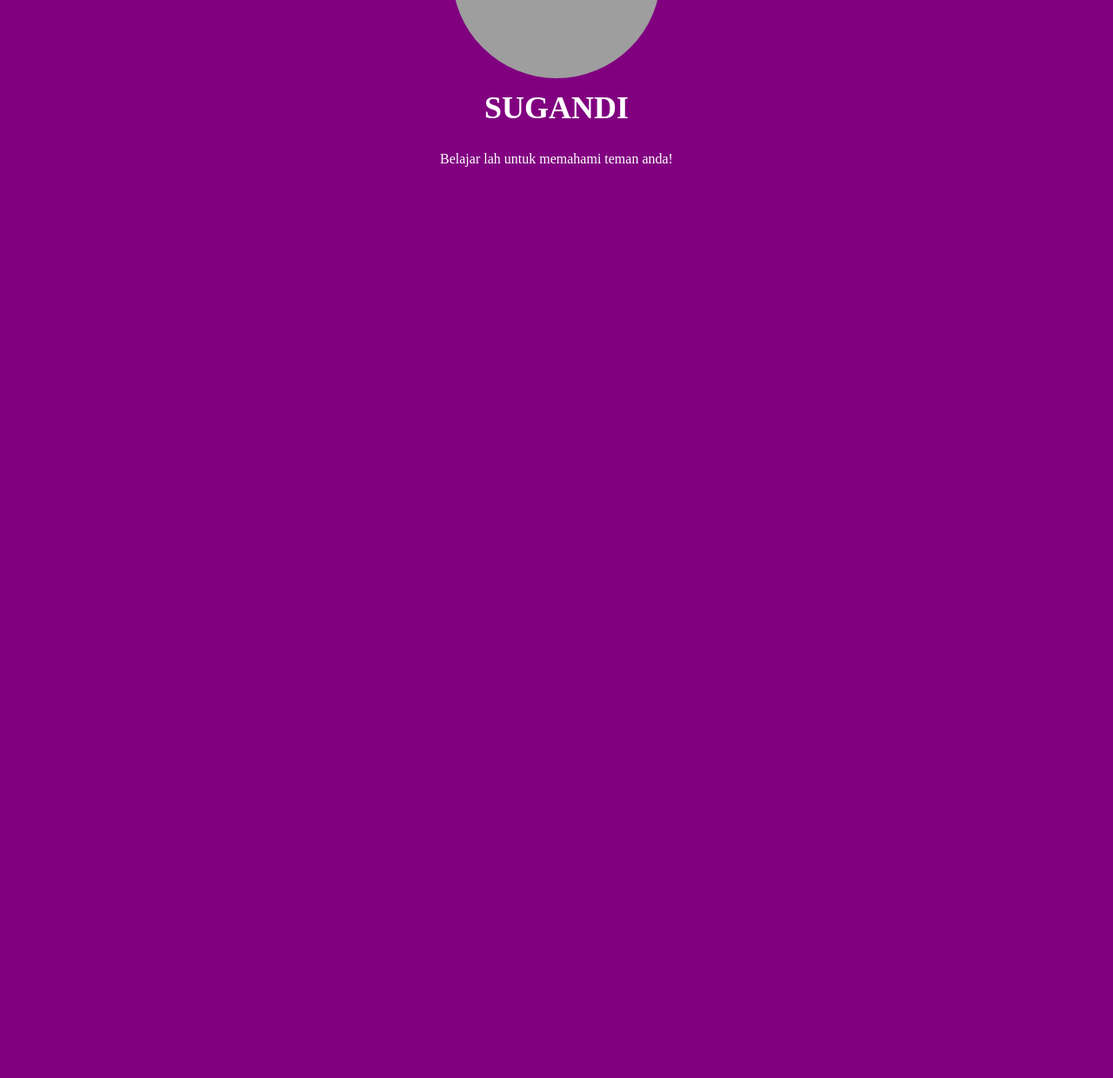
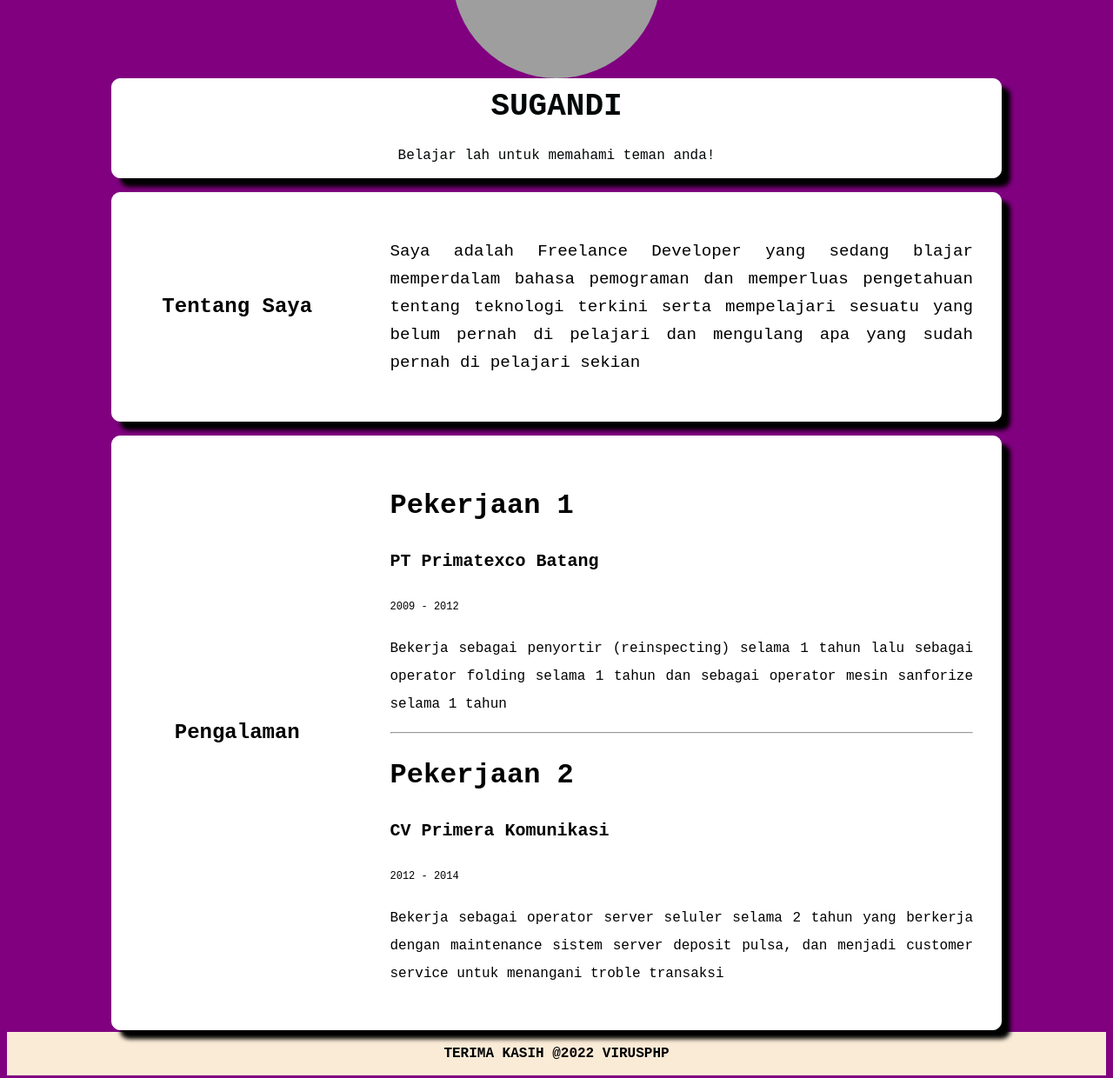
Before and after one commit to virusphp/pengenalan_css, a plain HTML site: page index.html in a window 1280 px wide. Shown: the part 158-1398 px from the top of the page at 87% size. Before the commit the page ends 800 px from the top, so only its background shows below. Drawn offline with Linux system fonts and the light colour scheme; grey boxes are pictures that could not be loaded.

Commit message:
finish porto native

```diff
--- a/index.html
+++ b/index.html
@@ -8,16 +8,74 @@
 	<title>Gandi Megonodev</title>
 </head>
 <body>
-	<header class="center-megono">
+	<header class="center">
 		<img src="https://placekitten.com/240" alt="computer" class="img-rounded">
 	</header>
 
-	<div class="content-container">
-		<section class="megono">
-			<h1 class="nama-megono">SUGANDI</h1>
-			<p>Belajar lah untuk memahami teman anda!</p>
-		</section>
+	<div class="container mb-2">
+		<div class="card card-radius-10 shadow-xl center">
+			<section class="flex-c profil">
+				<h1 class="text-2">SUGANDI</h1>
+				<p >Belajar lah untuk memahami teman anda!</p>
+			</section>
+		</div>
+
+		<div class="card card-radius-10 shadow-xl center">
+			<section class="flex-r">
+				<div class="flex-left flex-left-25 my-auto">
+					<h2 class="item-center">
+					Tentang Saya
+					</h2>
+				</div>
+				<div class="flex-right flex-left-75 my-auto">
+					<p class="text-5 text-justify">
+						Saya adalah Freelance Developer yang sedang blajar memperdalam bahasa pemograman dan memperluas pengetahuan tentang teknologi terkini serta mempelajari sesuatu yang belum pernah di pelajari dan mengulang apa yang sudah pernah di pelajari sekian
+					</p>
+				</div>
+			</section>
+		</div>
+
+		<div class="card card-radius-10 shadow-xl center">
+			<section class="flex-r">
+				<div class="flex-left flex-left-25 my-auto">
+					<h2 class="item-center">
+					Pengalaman
+					</h2>
+				</div>
+				<div class="flex-right flex-left-75 my-auto">
+					<p class="text-header text-left">
+						Pekerjaan 1
+					</p>
+					<p class="text-sub-header text-left">
+						PT Primatexco Batang
+					</p>
+					<p class="text-sub-content text-left">
+						2009 - 2012
+					</p>
+					<p class="text-content text-justify">
+						Bekerja sebagai penyortir (reinspecting) selama 1 tahun lalu sebagai operator folding selama 1 tahun dan sebagai operator mesin sanforize selama 1 tahun
+					</p>
+					<hr>
+					<p class="text-header text-left">
+						Pekerjaan 2
+					</p>
+					<p class="text-sub-header text-left">
+						CV Primera Komunikasi
+					</p>
+					<p class="text-sub-content text-left">
+						2012 - 2014
+					</p>
+					<p class="text-content text-justify">
+						Bekerja sebagai operator server seluler selama 2 tahun yang berkerja dengan maintenance sistem server deposit pulsa, dan menjadi customer service untuk menangani troble transaksi
+					</p>
+				</div>
+			</section>
+		</div>
 	</div>
+
+	<footer class="footer-megono">
+		TERIMA KASIH @2022 VIRUSPHP
+	</footer>
 
 </body>
 </html>
--- a/styles.css
+++ b/styles.css
@@ -1,50 +1,171 @@
+/*
+* Author :virusphp
+* Email : packercyber@gmail.com
+*/
+
 body {
 	background-color: purple;
+	font-family: 'Courier New', Courier, monospace;
 }
 
-.content-container {
+/* footer {
+	position: absolute;
+	bottom: 0;
+	left: 0;
+	margin-top: 25px;
+}
+
+@media (max-height:800px){
+	footer { position: static; }
+	header { padding-top:40px; }
+} */
+
+.footer-megono {
+	background-color: antiquewhite;
+	display: flex;
+    flex-direction: column;
+    align-items: center;
+    justify-content: flex-end;
+    text-align: center;
+	text-decoration: none;
+	padding: 1rem;
+	bottom: 0;
+	font: bold 16px 'Courier New';
+}
+
+.container {
 	margin-left: auto;
 	margin-right: auto;
 	display: flex;
 	max-width: 64rem;
-	flex-directiton: column;
+	flex-direction: column;
 	gap: 1rem;
 	min-width: 800px;
 }
 
-.center-megono {
+.center {
 	display : flex;
 	justify-content: center;
-}
-
-.content-megono {
-	display : flex;
-	justify-content: center;
+	text-align: center;
 }
 
 .img-rounded {
 	border-radius : 50%;
 }
 
-.megono {
+.mx-auto {
 	margin-left: auto;
     margin-right: auto;
-    display: flex;
+}
+
+.mt-2 {
+	margin-top: 2px;
+}
+
+.mb-2 {
+	margin-bottom: 2px;
+}
+
+.my-auto {
+	margin-top: auto;
+	margin-bottom: auto;
+}
+
+.shadow-xl {
+	-moz-box-shadow: 1px 2px 4px rgba(0, 0, 0,0.5);
+    -webkit-box-shadow: 1px 2px 4px rgba(0, 0, 0, .5);
+	box-shadow: 10px 10px 5px ;
+}
+
+.card {
+	background-color: white;
+}
+
+.card-radius-10 {
+	border: 1px solid white;
+	border-radius: 10px;
+}
+
+.flex-c {
+	display: flex;
     width: -webkit-fit-content;
     width: -moz-fit-content;
     width: fit-content;
     flex-direction: column;
-    padding-left: 4rem;
-    padding-right: 4rem;
-    text-align: center;
 }
 
-.megono p {
-	color: white;
+.flex-r {
+	display: flex;
+    width: -webkit-fit-content;
+    width: -moz-fit-content;
+    width: fit-content;
+    flex-direction: row;
 }
 
-.nama-megono {
-	color: white;
+.profil {
+	color: rgb(2, 7, 8);
+}
+
+.text-2 {
 	font-size: 2.25rem;
-    line-height: 0.5rem;
+    line-height: 0.2rem;
 }
+
+.text-5 {
+	font-size: 1.2rem;
+}
+
+.flex-left {
+	justify-content: flex-start;
+	padding: 2rem;
+	line-height: 2rem;
+}
+
+.item-center {
+	justify-content: center;
+	align-items: center;
+}
+
+.text-left {
+	text-align: left;
+}
+
+.text-center {
+	text-align: center;
+}
+
+.text-justify {
+	text-align: justify;
+}
+
+.flex-left-25 {
+	flex-basis: 25%;
+}
+
+.flex-left-75 {
+	flex-basis: 75%;
+}
+
+.flex-right {
+	justify-content: flex-end;
+	padding: 2rem;
+	line-height: 2rem;
+}
+
+.text-header {
+	font-size: 2rem;
+	font-weight: 800;
+}
+
+.text-sub-header {
+	font-size: 1.25rem;
+	font-weight: 800;
+}
+
+.text-sub-content {
+	font-size: 0.75rem;
+}
+
+.text-content {
+	font-size: 1rem;
+}
```
